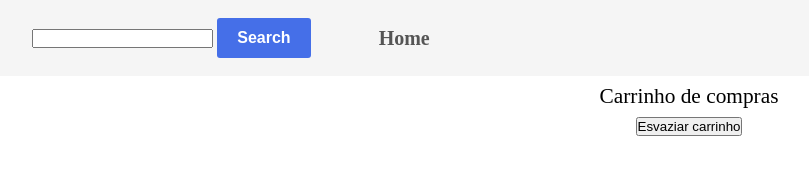
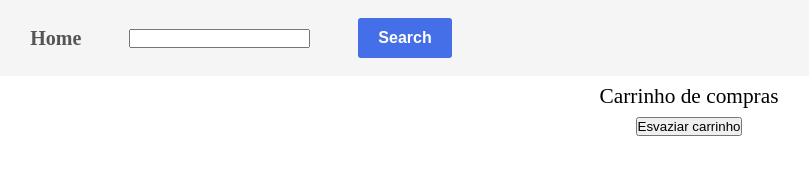
Before and after one commit to GabrielJorge94/ShoppingCart, a website: page index.html in a window 1280 px wide. Shown: the whole page, without its empty margins (399-1208 px from the left). Drawn offline with Linux system fonts and the light colour scheme.

Commit message:
Add files via upload

```diff
--- a/index.html
+++ b/index.html
@@ -12,15 +12,11 @@
     <header>
       <div class="header-container">
         <nav class="navbar">
-          <div>
+            <a href="index.html">Home</a>
             <input type="text" name="search-input" id="search-input">
             <button type="submit" name="search-btn" id="search-btn">
               Search
             </button>
-          </div>
-          <ul>
-            <li><a href="index.html">Home</a></li>
-          </ul>
         </nav>
       </div>
     <section class="container">
```
